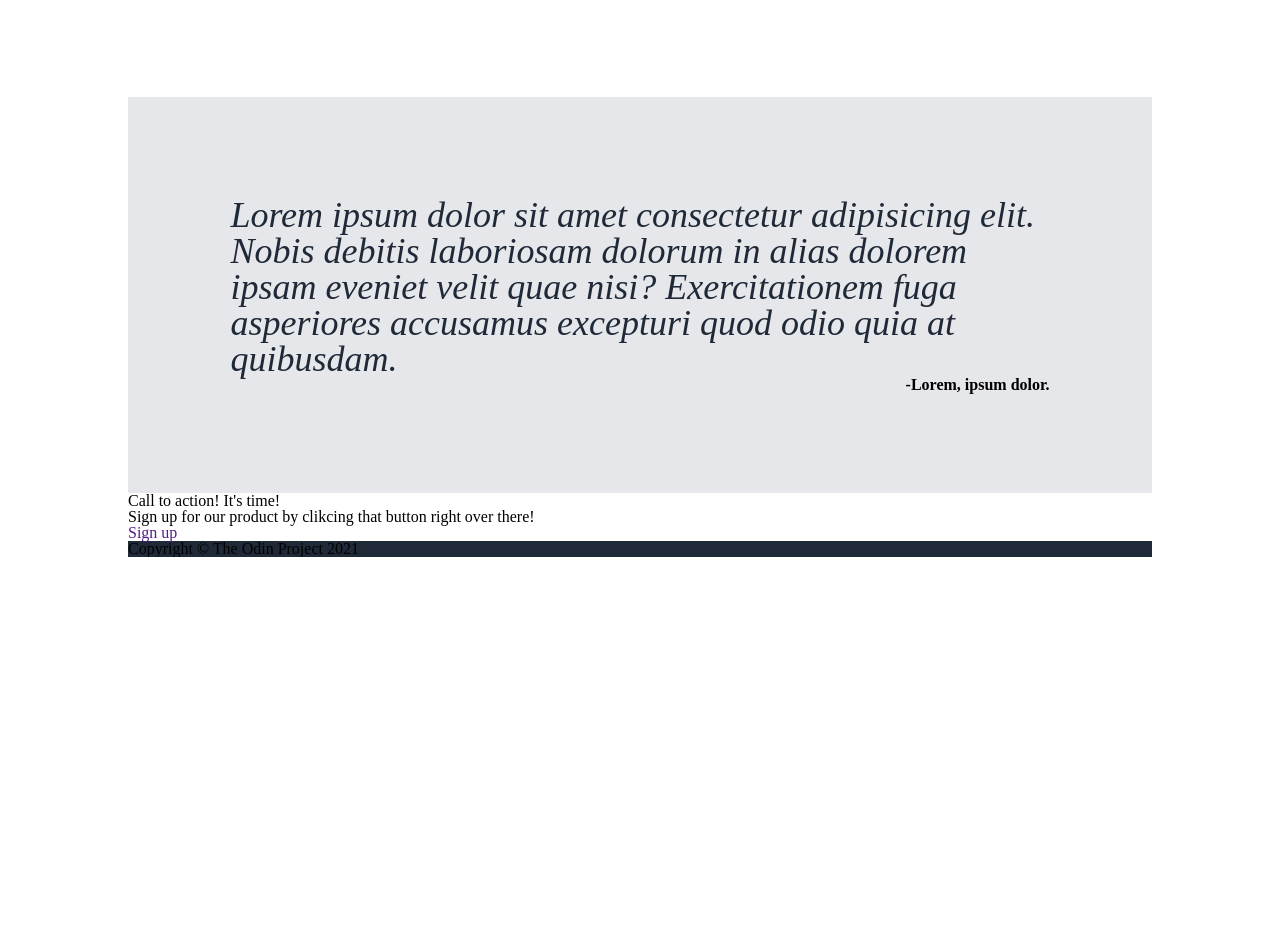
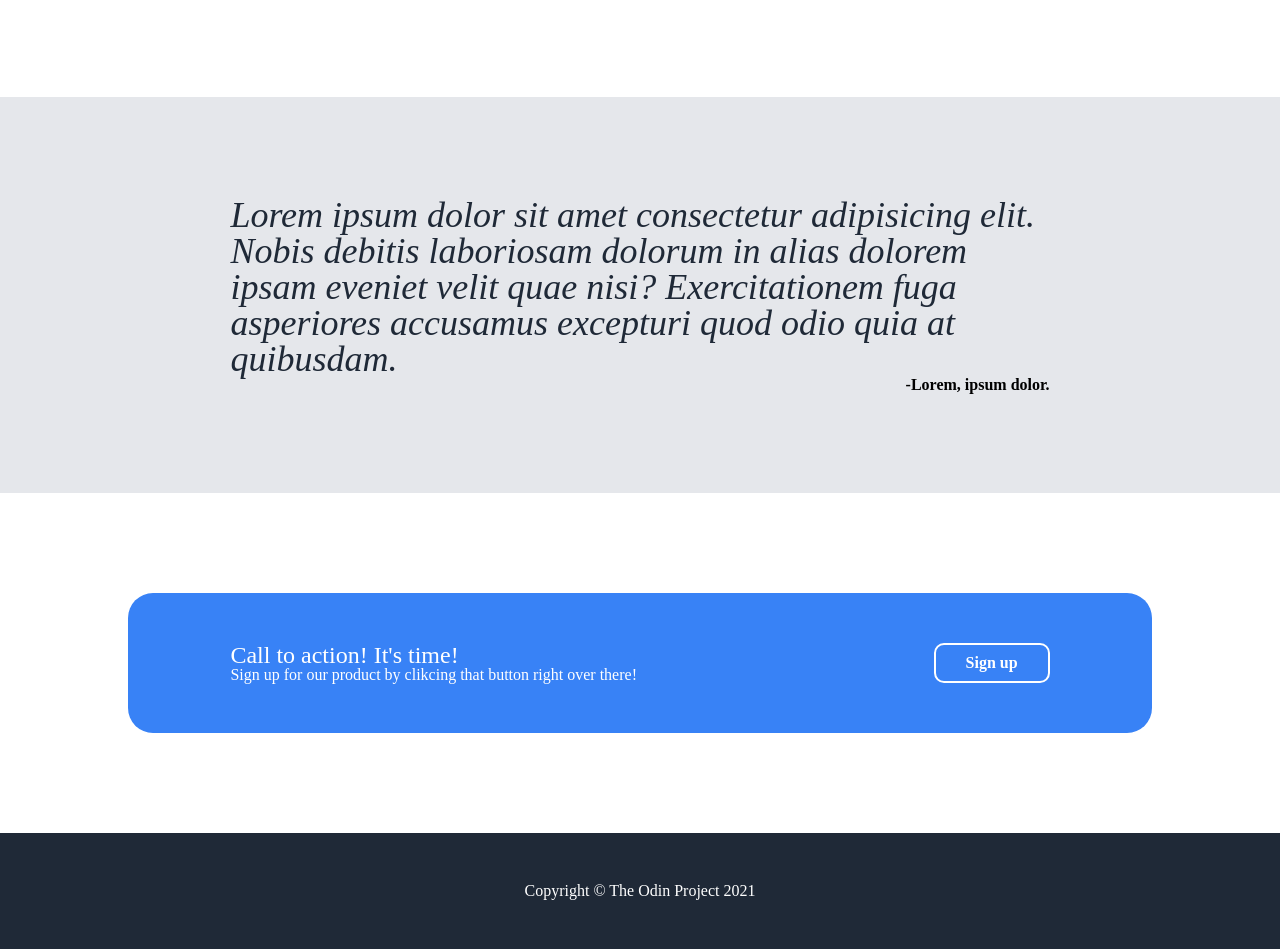
Before and after one commit to alvinwchou/odin-landing-page, a plain HTML site: page index.html in a window 1280 px wide. Shown: the part 798-1747 px from the top of the page. Before the commit the page ends 1355 px from the top, so only its background shows below. Drawn offline with Linux system fonts and the light colour scheme.

Commit message:
finished main, quote, contact, and footer

```diff
--- a/index.html
+++ b/index.html
@@ -11,7 +11,7 @@
 </head>
 
 <body>
-    <div class="headerwrapper">
+    <div class="fullbleed">
         <header class="wrapper">
             <nav>
                 <div>
@@ -65,7 +65,8 @@
             </div>
         </div>
     </main>
-    <div class="quote wrapper">
+    <div class="quotefullbleed">
+        <div class="wrapper">
             <div class="quotebox">
                 <h3>Lorem ipsum dolor sit amet consectetur adipisicing elit. Nobis debitis laboriosam dolorum in alias dolorem
                     ipsam eveniet velit quae nisi? Exercitationem fuga asperiores accusamus excepturi quod odio quia at
@@ -73,14 +74,23 @@
                 <p>-Lorem, ipsum dolor.</p>
             </div>
         </div>
-    <div class="contact wrapper">
-        <p>Call to action! It's time!</p>
+    </div>
+    <div class="wrapper">
+        <div class="contactbox">
+            <div class="contactbox1">
+                <h4>Call to action! It's time!</h4>
                 <p>Sign up for our product by clikcing that button right over there!</p>
-        <a href="">Sign up</a>
             </div>
+            <div class="contactbox2">
+                <a class="btn" href="#">Sign up</a>
+            </div>
+        </div>
+    </div>
+    <div class="fullbleed">
         <footer class="wrapper">
             <p>Copyright &copy The Odin Project 2021</p>
         </footer>
+    </div>
 
 </body>
 
--- a/styles.css
+++ b/styles.css
@@ -2,7 +2,7 @@
     max-width: 1024px;
     margin: 0 auto;
 }
-header, .headerwrapper, footer {
+.fullbleed{
     background-color: #1f2937;
 }
 
@@ -58,8 +58,9 @@ nav {
 
 .btn {
     color: white;
+    font-weight: 700;
     background-color: #3882f6;
-    padding: 5px 20px;
+    padding: 10px 30px;
     display: inline-block;
     border-radius: 10px;
     margin-top: 20px;
@@ -109,7 +110,7 @@ h2 {
 
 }
 
-.quote {
+.quotefullbleed{
     background-color: #e5e7eb;
 }
 
@@ -128,3 +129,37 @@ h3 {
     font-weight: 700;
     text-align: right;
 }
+
+.contactbox {
+    background-color: #3882f6;
+    padding: 50px 10%;
+    display: flex;
+    justify-content: space-between;
+    align-items: center;
+    margin: 100px auto;
+    border-radius: 25px;
+}
+
+.contactbox2 .btn {
+    border-radius: 10px;
+    margin-top: 0px;
+    border: 2px solid white;
+}
+
+h4 {
+    color: white;
+    font-size: 24px;
+}
+
+.contactbox1 p {
+    color: white;
+}
+
+footer {
+    padding: 50px 0px;
+}
+
+.wrapper>p {
+    color: white;
+    text-align: center;
+}
```
Lines whose indentation alone changed are shown as unchanged.
